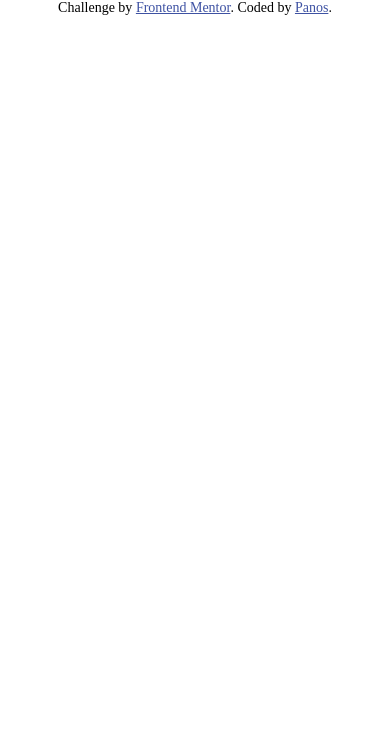
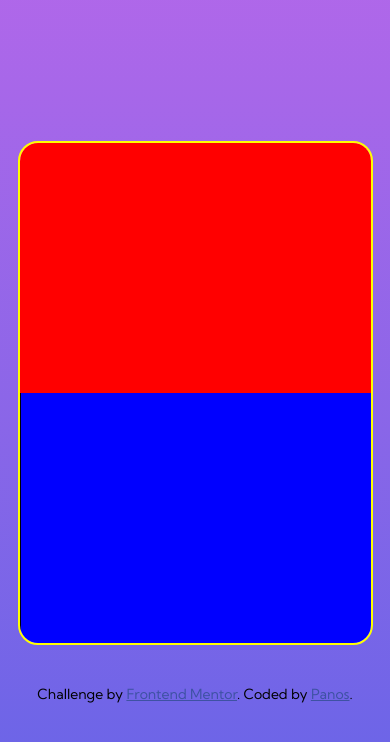
Before and after one commit to panosjapan7/fm-faq-accordion-card-comp, a plain HTML site: page index.html in a window 390 px wide. Drawn offline with Linux system fonts and the light colour scheme.

Commit message:
responsive card on desktop & mobile

```diff
--- a/assets/index.css
+++ b/assets/index.css
@@ -1,4 +1,115 @@
+/*----------------------------
+	        Base
+----------------------------*/
 * {
     margin: 0;
     padding: 0;
+    font-family: 'Kumbh Sans', sans-serif;
 }
+body {
+    background-image: linear-gradient(hsl(273, 75%, 66%), hsl(240, 73%, 65%));
+    background-repeat: no-repeat;
+    /* height: 100vh; */
+
+    /* display: flex;
+    flex-direction: column;
+    justify-content: center;
+    align-items: center; */
+    width: 100vw;
+    height: 100vh;
+
+    display: flex;
+    flex-direction: column;
+    justify-content: center;
+    align-items: center;
+
+}
+/*----------------------------
+        Page Setup
+----------------------------*/
+main {
+    max-width: 90%;
+    height: auto;
+
+    display: flex;
+    flex-direction: column;
+    justify-content: center;
+    align-items: center;
+}
+/*----------------------------
+            Card
+----------------------------*/
+.card {
+    width: 1000px;
+    max-width: 100%;
+    height: 500px;
+    max-height: 100%;
+
+    background-color: white;
+    border-radius: 20px;
+
+    display: flex;
+    flex-direction: row;
+    position: relative;
+
+    overflow: hidden;
+
+    border: 2px solid yellow;
+}
+
+/*----------------------------
+        Left Column
+----------------------------*/
+.left-column {
+
+    width: 50%;
+    height: 100%;
+    display: flex;
+
+    border-right: 1px solid black;
+}
+    .divPlaceholderLeft {
+        background-color: red;
+        width: 100%;
+        /* height: 100%; */
+        /* margin: 10px; */
+    }
+
+/*----------------------------
+        Right Column
+----------------------------*/
+.right-column {
+    width: 50%;
+    height: 100%;
+    display: flex;
+
+    border-left: 1px solid black;
+}
+    .divPlaceholderRight {
+        background-color: blue;
+        width: 100%;
+        /* height: 100%; */
+        /* margin: 10px; */
+    }
+
+
+footer {
+    margin-top: 40px;
+}
+
+/*----------------------------
+            Mobile
+----------------------------*/
+@media screen and (max-width: 600px) {
+    .card {
+        flex-direction: column;
+    }
+    .left-column {
+        width: 100%;
+    }
+
+    .right-column {
+        width: 100%;
+    }
+
+}
--- a/index.html
+++ b/index.html
@@ -26,6 +26,18 @@
 </head>
 <body>
   <main>
+    <div class="card">
+
+      <div class="left-column">
+        <div class="divPlaceholderLeft"></div>
+      </div>
+
+      <div class="right-column">
+        <div class="divPlaceholderRight"></div>
+      </div>
+
+    </div>
+    <!-- End of card -->
 
   </main>
   <!-- How many team members can I invite?
```
